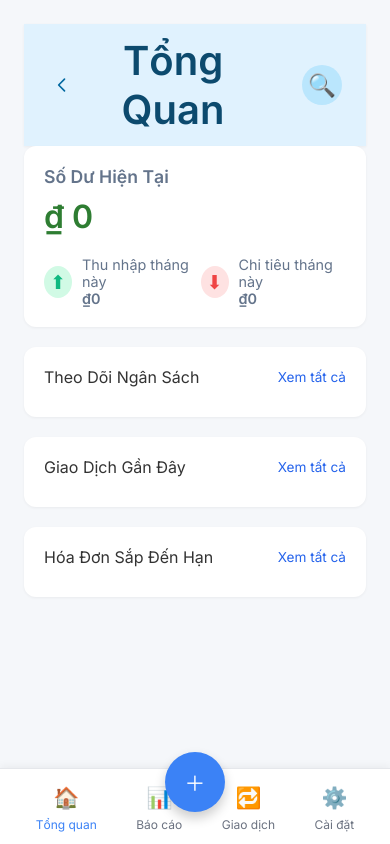
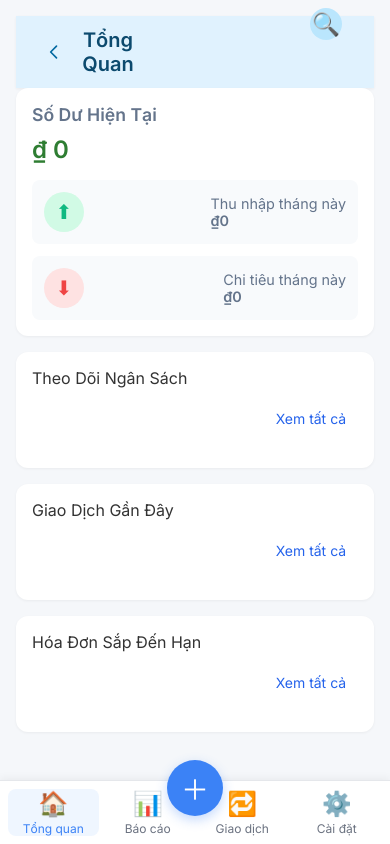
Before and after one commit to Kensadboiz/Financial-Management, a plain HTML site: page index.html in a window 390 px wide. Drawn offline with Linux system fonts and the light colour scheme.

Commit message:
Cập nhật giao diện mobile và cải thiện UX

```diff
--- a/css/footer.css
+++ b/css/footer.css
@@ -318,3 +318,80 @@ textarea {
 .modal textarea {
   display: block;
 }
+
+/* Mobile Responsive Styles */
+@media (max-width: 640px) {
+  footer {
+    padding: 0.5rem;
+    height: 64px;
+  }
+
+  .nav-bar {
+    gap: 0.25rem;
+    height: 100%;
+  }
+
+  .nav-item {
+    font-size: 0.75rem;
+    padding: 0.5rem;
+    flex: 1;
+    height: 100%;
+    display: flex;
+    flex-direction: column;
+    align-items: center;
+    justify-content: center;
+    border-radius: 8px;
+    transition: background-color 0.2s;
+  }
+
+  .nav-item:active {
+    background-color: #f1f5f9;
+  }
+
+  .nav-item .icon {
+    font-size: 1.5rem;
+    margin-bottom: 0.15rem;
+  }
+
+  .nav-item.active {
+    color: #3b82f6;
+    background-color: #eff6ff;
+  }
+
+  .add-button {
+    width: 56px;
+    height: 56px;
+    font-size: 1.75rem;
+    bottom: 32px;
+    box-shadow: 0 4px 12px rgba(59, 130, 246, 0.3);
+  }
+
+  .add-button:active {
+    transform: translateX(-50%) scale(0.95);
+    box-shadow: 0 2px 8px rgba(59, 130, 246, 0.2);
+  }
+}
+
+/* Touch-friendly styles */
+@media (hover: none) {
+  .nav-item {
+    min-height: 44px;
+    min-width: 44px;
+    justify-content: center;
+  }
+
+  .add-button {
+    width: 56px;
+    height: 56px;
+    font-size: 1.75rem;
+  }
+
+  /* Improve touch feedback */
+  .nav-item:active {
+    opacity: 0.7;
+  }
+
+  .add-button:active {
+    opacity: 0.9;
+  }
+}
--- a/css/styles.css
+++ b/css/styles.css
@@ -227,3 +227,123 @@ body {
   background-color: #f97316;
   transition: width 0.3s;
 }
+
+/* Mobile Responsive Styles */
+@media (max-width: 640px) {
+  .container {
+    padding: 1rem;
+  }
+
+  .header h1 {
+    font-size: 20px;
+    padding-right: 1rem;
+  }
+
+  .card {
+    padding: 1rem;
+    margin-bottom: 1rem;
+    border-radius: 12px;
+  }
+
+  .balance-card .balance {
+    font-size: 1.5rem;
+    margin-bottom: 1rem;
+  }
+
+  .summary {
+    flex-direction: column;
+    gap: 0.75rem;
+  }
+
+  .income, .expense {
+    width: 100%;
+    justify-content: space-between;
+    padding: 0.75rem;
+    background: #f8fafc;
+    border-radius: 8px;
+  }
+
+  .section-header {
+    flex-direction: column;
+    align-items: flex-start;
+    gap: 0.5rem;
+    margin-bottom: 0.75rem;
+  }
+
+  .section-header h2 {
+    font-size: 1rem;
+  }
+
+  .section-header a {
+    align-self: flex-end;
+    padding: 0.5rem 0.75rem;
+    font-size: 0.875rem;
+  }
+
+  .budget-list li,
+  .transaction-list li,
+  .bill-list li {
+    padding: 0.75rem;
+    font-size: 0.875rem;
+    margin-bottom: 0.5rem;
+    border-radius: 8px;
+  }
+
+  .search-wrapper {
+    flex-direction: column;
+    width: 100%;
+    gap: 0.5rem;
+    margin-bottom: 1rem;
+  }
+
+  .search-input {
+    width: 100%;
+    font-size: 1rem;
+    padding: 0.75rem;
+    height: 44px;
+    border-radius: 8px;
+  }
+
+  .search-icon {
+    align-self: flex-end;
+    margin-top: -40px;
+    margin-right: 0.5rem;
+    width: 32px;
+    height: 32px;
+    display: flex;
+    align-items: center;
+    justify-content: center;
+  }
+}
+
+/* Touch-friendly styles */
+@media (hover: none) {
+  .btn-add,
+  .section-header a,
+  .budget-list li,
+  .transaction-list li,
+  .bill-list li {
+    padding: 0.75rem;
+    min-height: 44px;
+    min-width: 44px;
+    display: flex;
+    align-items: center;
+    justify-content: center;
+  }
+
+  .icon {
+    width: 40px;
+    height: 40px;
+    font-size: 1.25rem;
+  }
+
+  /* Add touch feedback */
+  .btn-add:active,
+  .section-header a:active,
+  .budget-list li:active,
+  .transaction-list li:active,
+  .bill-list li:active {
+    opacity: 0.7;
+    transform: scale(0.98);
+  }
+}
--- a/css/transactions.css
+++ b/css/transactions.css
@@ -278,3 +278,141 @@ td.amount-expense {
     max-width: 100%;
   }
 }
+
+/* Mobile Responsive Styles */
+@media (max-width: 640px) {
+  .modal11 {
+    width: 100%;
+    max-width: 100%;
+    margin: 0;
+    border-radius: 0;
+    height: 100vh;
+    display: flex;
+    flex-direction: column;
+  }
+
+  .modal11 h3 {
+    font-size: 1.25rem;
+    padding: 1rem;
+    margin: 0;
+    border-bottom: 1px solid #e5e7eb;
+  }
+
+  .modal11-content {
+    flex: 1;
+    overflow-y: auto;
+    padding: 1rem;
+  }
+
+  .modal11-actions {
+    flex-direction: row;
+    gap: 0.5rem;
+    padding: 1rem;
+    border-top: 1px solid #e5e7eb;
+    background: #fff;
+  }
+
+  .modal11-actions button {
+    flex: 1;
+    padding: 0.75rem;
+    font-size: 1rem;
+    height: 44px;
+    border-radius: 8px;
+  }
+
+  input[type="date"],
+  input[type="number"],
+  input[type="text"],
+  select,
+  textarea {
+    font-size: 16px;
+    padding: 0.75rem;
+    height: 44px;
+    border-radius: 8px;
+    margin-bottom: 0.75rem;
+  }
+
+  .amount-row {
+    flex-direction: row;
+    gap: 0.5rem;
+    align-items: center;
+  }
+
+  .amount-row input {
+    flex: 1;
+  }
+
+  .add-icon-button {
+    width: 44px;
+    height: 44px;
+    font-size: 1.25rem;
+    flex-shrink: 0;
+  }
+
+  .fixed-header {
+    width: 100%;
+    padding: 0.75rem;
+    font-size: 1rem;
+    border-radius: 0;
+    top: 0;
+  }
+
+  /* Table improvements */
+  table {
+    margin-top: 1rem;
+  }
+
+  thead th {
+    padding: 0.75rem;
+    font-size: 0.875rem;
+    white-space: nowrap;
+  }
+
+  tbody td {
+    padding: 0.75rem;
+    font-size: 0.875rem;
+  }
+
+  .btn-edit,
+  .btn-delete,
+  .action-button {
+    padding: 0.5rem;
+    font-size: 0.875rem;
+    min-width: 44px;
+    min-height: 44px;
+    display: flex;
+    align-items: center;
+    justify-content: center;
+  }
+}
+
+/* Touch-friendly styles */
+@media (hover: none) {
+  .btn-edit,
+  .btn-delete,
+  .action-button {
+    padding: 0.75rem;
+    min-height: 44px;
+    font-size: 1rem;
+  }
+
+  .add-button {
+    width: 56px;
+    height: 56px;
+    font-size: 1.75rem;
+  }
+
+  /* Add touch feedback */
+  .btn-edit:active,
+  .btn-delete:active,
+  .action-button:active,
+  .add-button:active {
+    opacity: 0.7;
+    transform: scale(0.98);
+  }
+
+  tbody tr:active {
+    background-color: #f1f5f9;
+    transform: scale(0.99);
+  }
+}
```
